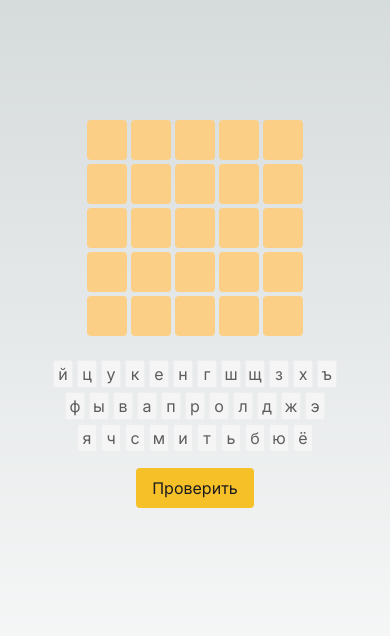
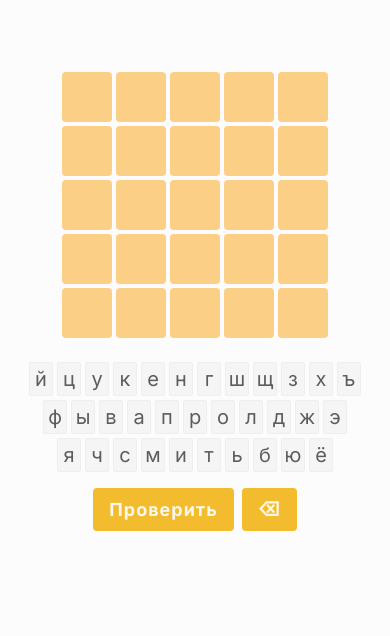
Before and after one commit to pirotech/five-letters, a Next.js app: page / in a window 390 px wide. Shown: the top 636 px of the page. Built offline with nearby package versions, Linux system fonts and the light colour scheme.

Commit message:
поправил стили на мобилке, добавил возможность стереть символ

```diff
--- a/app/Game.module.scss
+++ b/app/Game.module.scss
@@ -50,6 +50,12 @@
   background-color: #fccf87;
   border-radius: 4px;
 
+  @media (max-width: 768px) {
+    width: 50px;
+    height: 50px;
+    font-size: 32px;
+  }
+
   &_included {
     background-color: #fff3dd;
     border-color: #faeee0;
@@ -94,18 +100,37 @@
     &_placed {
       background-color: #ffe577;
     }
+
+    @media (max-width: 768px) {
+      width: 24px;
+      height: 34px;
+      font-size: 20px;
+    }
   }
+}
+
+.buttons {
+  display: flex;
+  align-items: center;
+  justify-content: center;
+  gap: 8px;
 }
 
 .button {
   padding: 8px 16px;
-  margin: 0 auto;
-  background-color: #f6c029;
-  color: #1c1c1e;
+  background-color: #f3bc2f;
+  color: #fdf8ee;
+  font-size: 16px;
+  font-weight: bold;
+  letter-spacing: 1px;
   border: none;
   border-radius: 4px;
   outline: none;
   cursor: pointer;
+
+  @media (max-width: 768px) {
+    font-size: 18px;
+  }
 }
 
 .congrats {
--- a/app/Game.tsx
+++ b/app/Game.tsx
@@ -140,12 +140,11 @@ export const Game: React.FC = () => {
     typeLetter({ value: letter.value });
   };
 
-  const handleCheck = () => {
-    checkWord();
-  };
-
   useEffect(() => {
     const handler = (event: KeyboardEvent) => {
+      if (event.altKey || event.ctrlKey || event.metaKey) {
+        return;
+      }
       if (event.key === 'Enter') {
         checkWord();
       }
@@ -220,15 +219,22 @@ export const Game: React.FC = () => {
             </div>
           ))}
       </div>
-      <button className={styles.button} onClick={handleCheck}>
-        Проверить
-      </button>
+      <div className={styles.buttons}>
+        <button className={styles.button} onClick={checkWord}>
+          Проверить
+        </button>
+        <button className={styles.button} onClick={() => typeLetter({ value: 'Backspace' })}>
+          &#9003;
+        </button>
+      </div>
+
       {congrats && (
         <div className={styles.congrats}>
           Congrats!
           <img src="https://media1.giphy.com/media/Vuw9m5wXviFIQ/giphy.gif" />
         </div>
       )}
+
       {looser && <div className={styles.looser}>Loooooser!</div>}
     </div>
   );
--- a/app/page.tsx
+++ b/app/page.tsx
@@ -1,9 +1,8 @@
-import Image from 'next/image'
 import {Game} from "@/app/Game";
 
 export default function Home() {
   return (
-    <main className="flex min-h-screen flex-col items-center justify-between p-24">
+    <main className="flex min-h-screen flex-col items-center justify-between p-12" style={{ backgroundColor: '#fcfcfc'}}>
       <Game />
     </main>
   )
```
